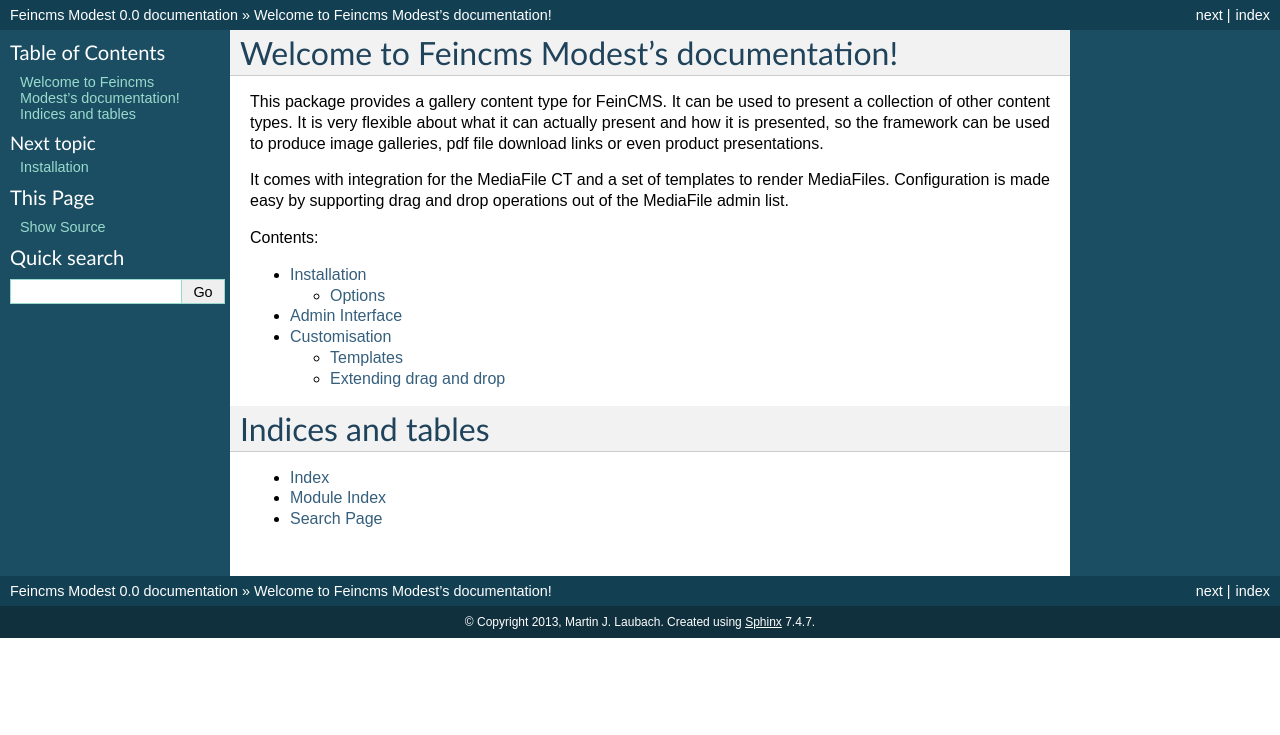
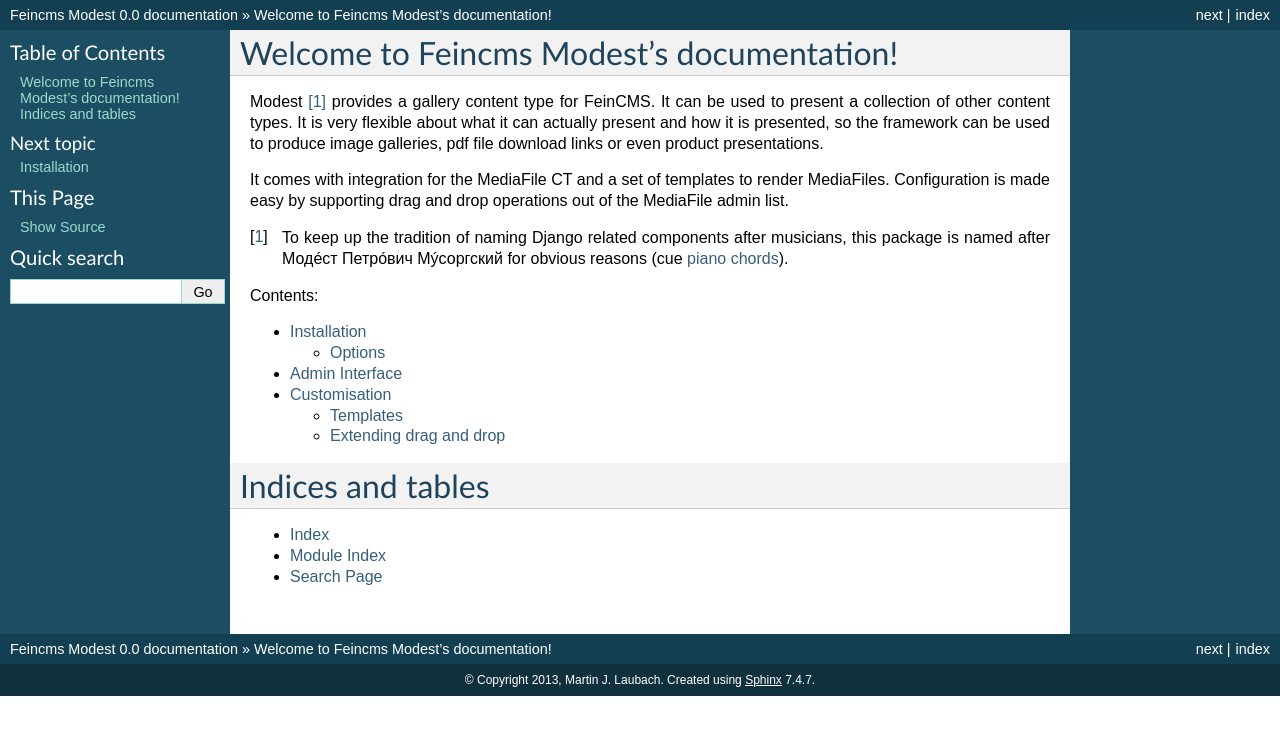
Before and after one commit to mjl/feincms-modest, a Sphinx documentation site: the page built from docs/index.rst, in a window 1280 px wide. Shown: the top 735 px of the page. Built offline with Sphinx 7.4.7, drawn with Linux system fonts in a browser that asks for light colours; some of the changed lines change nothing that is shown.

Commit message:
Docs tweaks.

```diff
--- a/docs/index.rst
+++ b/docs/index.rst
@@ -1,12 +1,12 @@
-.. Feincms Media Gallery documentation master file, created by
-   sphinx-quickstart on Sat Mar 23 19:17:18 2013.
-   You can adapt this file completely to your liking, but it should at least
-   contain the root `toctree` directive.
+.. Notice
+    Created by Martin J. Laubach on 2013-03-22
+    Copyright (c) 2013 Martin J. Laubach. All rights reserved.
+
 
 Welcome to Feincms Modest's documentation!
 ==========================================
 
-This package provides a gallery content type for FeinCMS. It can be used
+Modest [#]_ provides a gallery content type for FeinCMS. It can be used
 to present a collection of other content types. It is very flexible about
 what it can actually present and how it is presented, so the framework
 can be used to produce image galleries, pdf file download links or even
@@ -15,6 +15,10 @@
 It comes with integration for the MediaFile CT and a set of templates to
 render MediaFiles. Configuration is made easy by supporting drag and drop
 operations out of the MediaFile admin list.
+
+.. [#] To keep up the tradition of naming Django related components
+       after musicians, this package is named after Модéст Петрóвич Мýсоргский
+       for obvious reasons (cue `piano chords <http://en.wikipedia.org/wiki/File:Modest_Mussorgsky_-_Pictures_at_an_Exhibition,_movement_1.ogg>`_).
 
 Contents:
 
```
